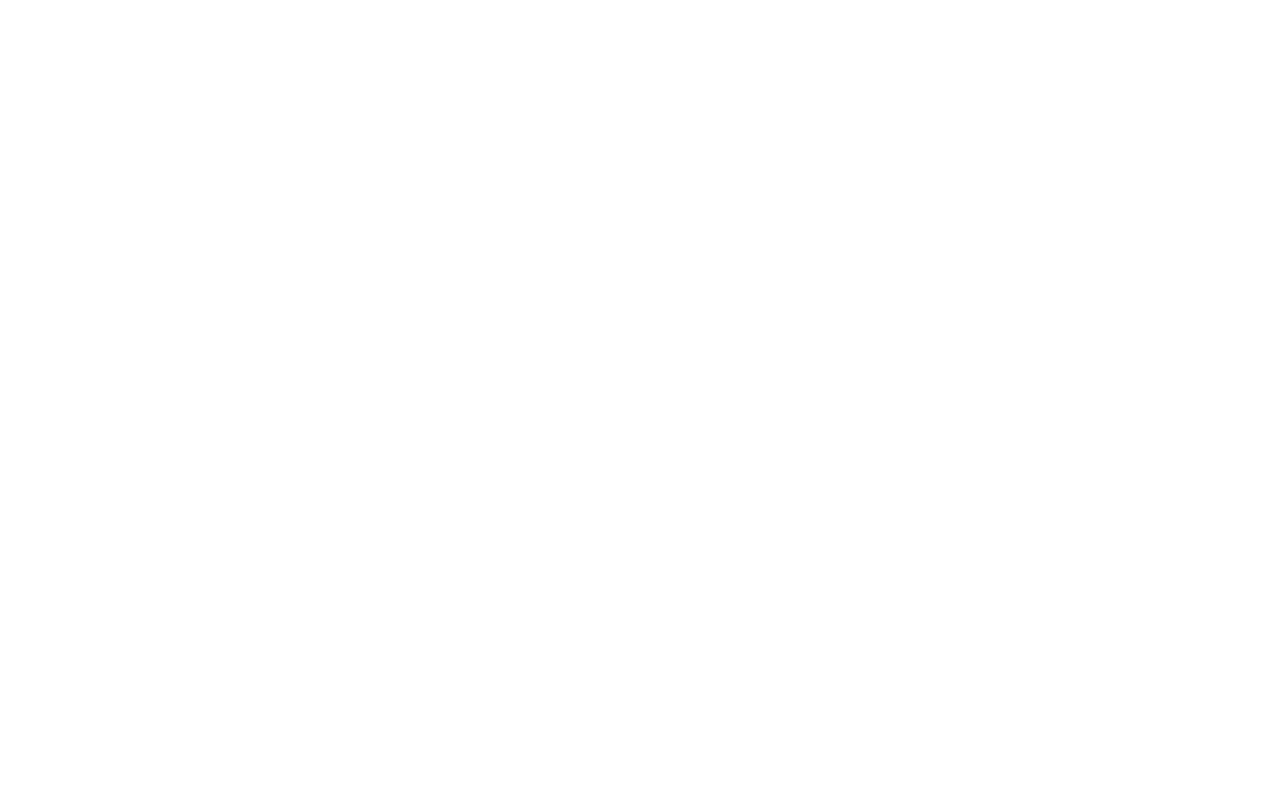
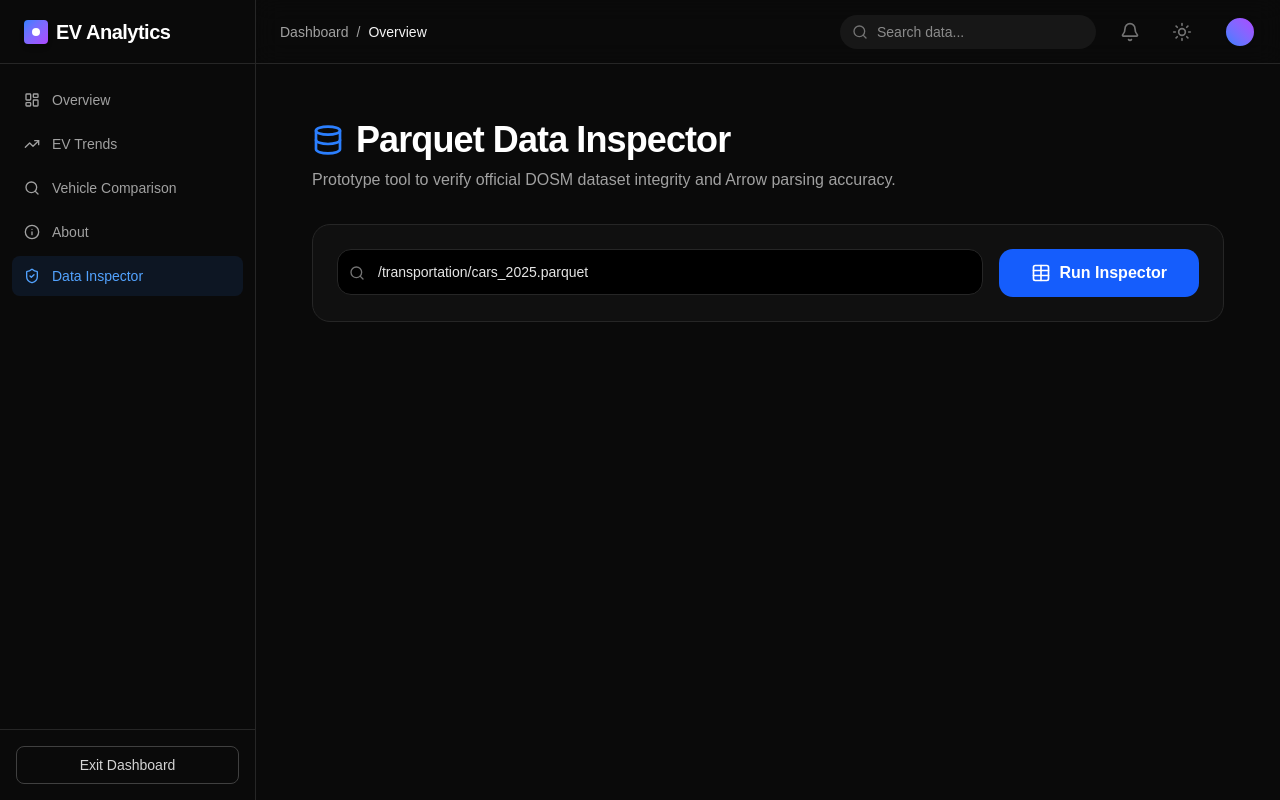
Before and after one commit to niwlaash/ev-adoption-malaysia-dashboard, a React (Vite) app: page /dashboard/prototype in a window 1280 px wide. Before the commit this address had no page. Built offline with nearby package versions, Linux system fonts and the light colour scheme.

Commit message:
Add Parquet Data Inspector prototype and final data resilience fixes

```diff
--- a/src/App.tsx
+++ b/src/App.tsx
@@ -13,6 +13,7 @@
 import TermsOfService from './pages/TermsOfService';
 import MITLicense from './pages/MITLicense';
 import Contact from './pages/Contact';
+import ParquetPrototype from './pages/ParquetPrototype';
 
 function App() {
   return (
@@ -28,6 +29,7 @@
           <Route path="models" element={<TopModels />} />
           <Route path="insights" element={<Insights />} />
           <Route path="about" element={<AboutPage />} />
+          <Route path="prototype" element={<ParquetPrototype />} />
         </Route>
         <Route path="/privacy" element={<PrivacyPolicy />} />
         <Route path="/terms" element={<TermsOfService />} />
--- a/src/components/dashboard/Sidebar.tsx
+++ b/src/components/dashboard/Sidebar.tsx
@@ -1,4 +1,4 @@
-import { LayoutDashboard, TrendingUp, Search, Info } from 'lucide-react';
+import { LayoutDashboard, TrendingUp, Search, Info, ShieldCheck } from 'lucide-react';
 import { NavLink } from 'react-router-dom';
 
 const navItems = [
@@ -6,6 +6,7 @@
   { name: 'EV Trends', path: '/dashboard/trends', icon: TrendingUp },
   { name: 'Vehicle Comparison', path: '/dashboard/compare', icon: Search },
   { name: 'About', path: '/dashboard/about', icon: Info },
+  { name: 'Data Inspector', path: '/dashboard/prototype', icon: ShieldCheck },
 ];
 
 export default function Sidebar() {
@@ -27,10 +28,9 @@
             to={item.path}
             end={item.path === '/dashboard'}
             className={({ isActive }) =>
-              `flex items-center gap-3 px-3 py-2.5 rounded-md text-sm font-medium transition-colors ${
-                isActive
-                  ? 'bg-blue-50 dark:bg-blue-500/10 text-blue-600 dark:text-blue-400'
-                  : 'text-neutral-600 dark:text-neutral-400 hover:bg-neutral-100 dark:hover:bg-neutral-800/50 hover:text-neutral-900 dark:hover:text-white'
+              `flex items-center gap-3 px-3 py-2.5 rounded-md text-sm font-medium transition-colors ${isActive
+                ? 'bg-blue-50 dark:bg-blue-500/10 text-blue-600 dark:text-blue-400'
+                : 'text-neutral-600 dark:text-neutral-400 hover:bg-neutral-100 dark:hover:bg-neutral-800/50 hover:text-neutral-900 dark:hover:text-white'
               }`
             }
           >
--- /dev/null
+++ b/src/pages/ParquetPrototype.tsx
@@ -0,0 +1,123 @@
+import { useState } from 'react';
+import { fetchAndParseParquet } from '../lib/parquetReader';
+import { Table } from 'apache-arrow';
+import { Search, Database, Table as TableIcon, AlertCircle, Loader2 } from 'lucide-react';
+
+export default function ParquetPrototype() {
+    const [url, setUrl] = useState('/transportation/cars_2025.parquet');
+    const [data, setData] = useState<Table | null>(null);
+    const [loading, setLoading] = useState(false);
+    const [error, setError] = useState<string | null>(null);
+
+    const handleFetch = async () => {
+        setLoading(true);
+        setError(null);
+        try {
+            const table = await fetchAndParseParquet(url);
+            setData(table);
+        } catch (err: any) {
+            setError(err.message || 'Failed to fetch data');
+            setData(null);
+        } finally {
+            setLoading(false);
+        }
+    };
+
+    const renderTablePreview = () => {
+        if (!data) return null;
+
+        const columns = data.schema.fields.map(f => f.name);
+        const rows = [...data.slice(0, 15)]; // Preview first 15 rows
+
+        return (
+            <div className="mt-8 overflow-x-auto border border-neutral-800 rounded-xl bg-neutral-950">
+                <table className="w-full text-left text-sm text-neutral-400">
+                    <thead className="bg-neutral-900 border-b border-neutral-800 text-neutral-200">
+                        <tr>
+                            {columns.map(col => (
+                                <th key={col} className="px-4 py-3 font-semibold uppercase tracking-wider">{col}</th>
+                            ))}
+                        </tr>
+                    </thead>
+                    <tbody className="divide-y divide-neutral-800">
+                        {rows.map((row, i) => (
+                            <tr key={i} className="hover:bg-neutral-900/50 transition-colors">
+                                {columns.map(col => (
+                                    <td key={col} className="px-4 py-3 font-mono text-xs whitespace-nowrap">
+                                        {String(row[col])}
+                                    </td>
+                                ))}
+                            </tr>
+                        ))}
+                    </tbody>
+                </table>
+                {data.numRows > 15 && (
+                    <div className="p-4 text-center border-t border-neutral-800 bg-neutral-900/30">
+                        <p className="text-xs text-neutral-500 italic">Showing 15 of {data.numRows.toLocaleString()} rows</p>
+                    </div>
+                )}
+            </div>
+        );
+    };
+
+    return (
+        <div className="max-w-6xl mx-auto p-6 space-y-8">
+            <div className="flex flex-col gap-2">
+                <h1 className="text-4xl font-bold tracking-tight text-white flex items-center gap-3">
+                    <Database className="w-8 h-8 text-blue-500" />
+                    Parquet Data Inspector
+                </h1>
+                <p className="text-neutral-400">Prototype tool to verify official DOSM dataset integrity and Arrow parsing accuracy.</p>
+            </div>
+
+            <div className="bg-neutral-900/50 border border-neutral-800 p-6 rounded-2xl space-y-6">
+                <div className="flex flex-col md:flex-row gap-4">
+                    <div className="flex-1 relative">
+                        <Search className="absolute left-3 top-1/2 -translate-y-1/2 w-4 h-4 text-neutral-500" />
+                        <input
+                            type="text"
+                            value={url}
+                            onChange={(e) => setUrl(e.target.value)}
+                            placeholder="Enter Parquet URL..."
+                            className="w-full bg-black border border-neutral-800 rounded-xl py-3 pl-10 pr-4 text-sm text-neutral-200 focus:ring-2 focus:ring-blue-500 outline-none transition-all"
+                        />
+                    </div>
+                    <button
+                        onClick={handleFetch}
+                        disabled={loading}
+                        className="px-8 py-3 bg-blue-600 hover:bg-blue-500 text-white font-bold rounded-xl transition-all disabled:opacity-50 flex items-center gap-2"
+                    >
+                        {loading ? <Loader2 className="w-5 h-5 animate-spin" /> : <TableIcon className="w-5 h-5" />}
+                        {loading ? 'Processing...' : 'Run Inspector'}
+                    </button>
+                </div>
+
+                {error && (
+                    <div className="p-4 bg-red-500/10 border border-red-500/20 rounded-xl flex items-center gap-3 text-red-400 animate-in fade-in slide-in-from-top-2">
+                        <AlertCircle className="w-5 h-5" />
+                        <p className="text-sm font-medium">{error}</p>
+                    </div>
+                )}
+
+                {data && (
+                    <div className="grid grid-cols-1 md:grid-cols-3 gap-4 animate-in fade-in slide-in-from-bottom-4">
+                        <div className="bg-black/40 border border-neutral-800 p-4 rounded-xl">
+                            <p className="text-xs text-neutral-500 uppercase tracking-widest mb-1">Total Rows</p>
+                            <p className="text-2xl font-bold text-white">{data.numRows.toLocaleString()}</p>
+                        </div>
+                        <div className="bg-black/40 border border-neutral-800 p-4 rounded-xl">
+                            <p className="text-xs text-neutral-500 uppercase tracking-widest mb-1">Columns</p>
+                            <p className="text-2xl font-bold text-white">{data.schema.fields.length}</p>
+                        </div>
+                        <div className="bg-black/40 border border-neutral-800 p-4 rounded-xl">
+                            <p className="text-xs text-neutral-500 uppercase tracking-widest mb-1">Memory Mode</p>
+                            <p className="text-2xl font-bold text-blue-400">Arrow IPC</p>
+                        </div>
+                    </div>
+                )}
+            </div>
+
+            {renderTablePreview()}
+        </div>
+    );
+}
```
